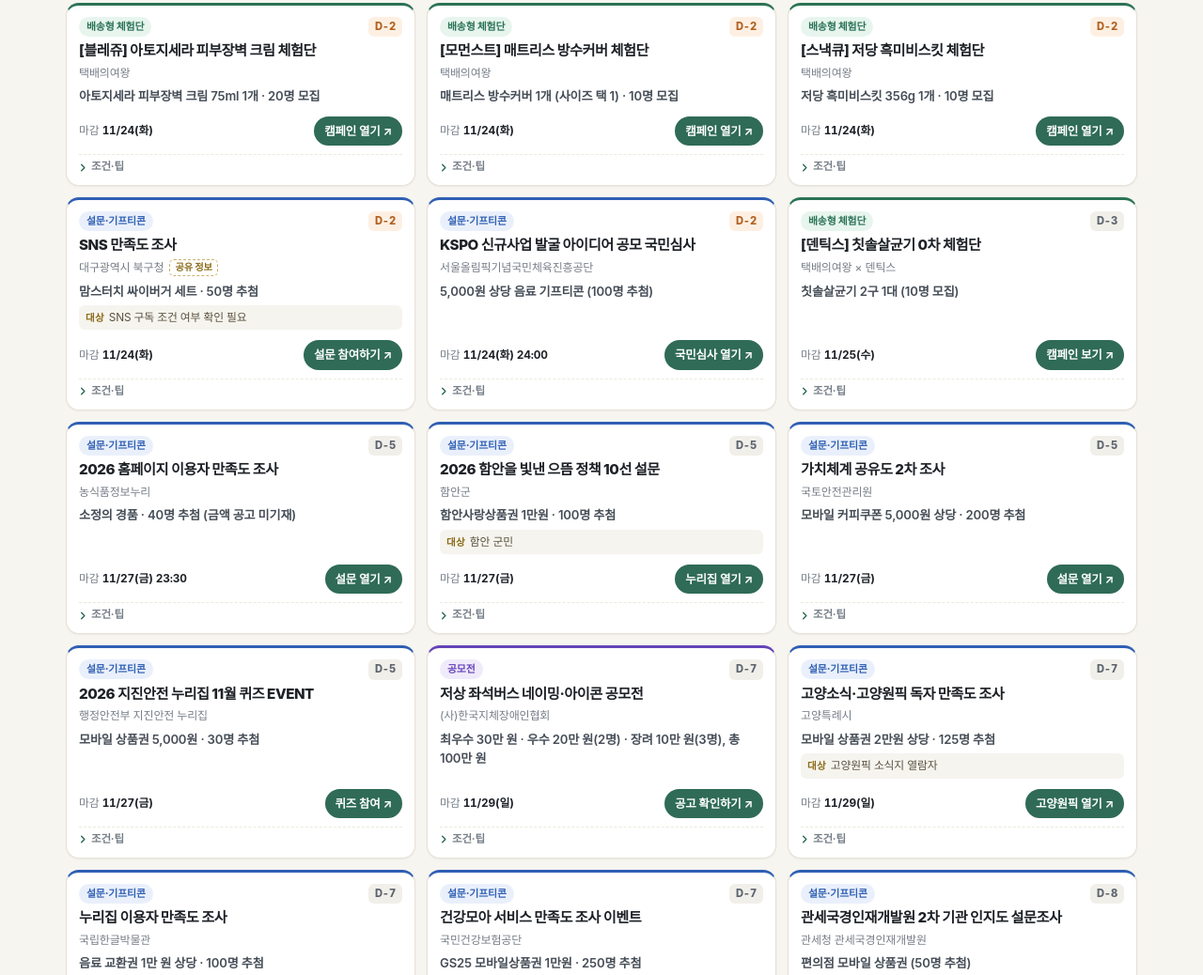
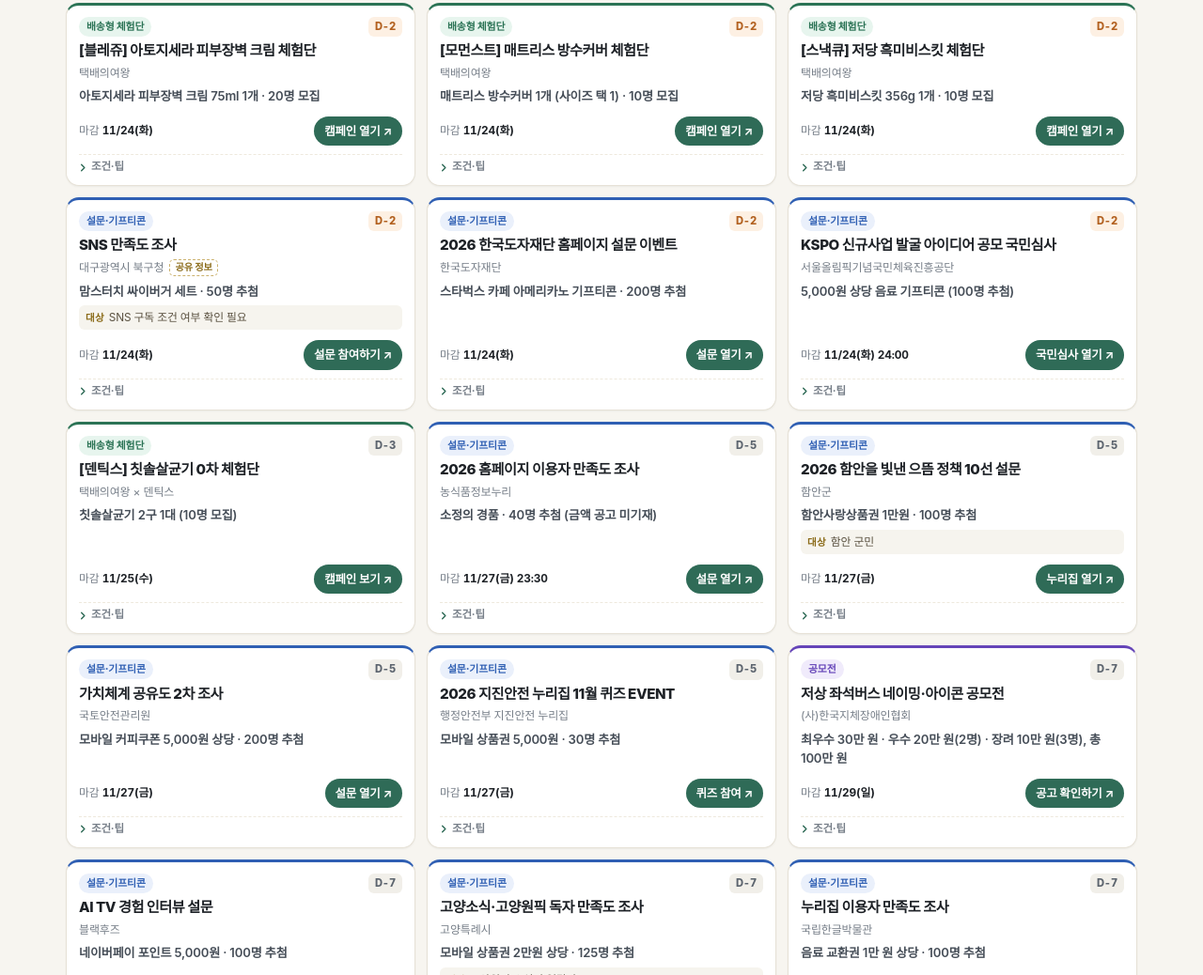
Before and after one commit to arin-papa/arin-papa.github.io, a plain HTML site: page index.html in a window 1280 px wide. Shown: the part 1762-2800 px from the top of the page at 94% size. Drawn offline with Linux system fonts and the light colour scheme.

Commit message:
혜택노트: 11/22 기준 51건 갱신 — 0원 설문·퀴즈 4건 추가(한국도자재단·전남광주 이모지퀴즈·AI TV 인터뷰·국가데이터처 퀴즈), 제목·설명 건수 51건 정정

```diff
--- a/data/events.js
+++ b/data/events.js
@@ -1,6 +1,6 @@
 /*!
  * 아린아빠 혜택노트 — 목록 데이터
- * 최종 확인일: 2026-11-21 (대한민국 기준) / 무료혜택 49건 · 육아템 18종
+ * 최종 확인일: 2026-11-22 (대한민국 기준) / 무료혜택 51건 · 육아템 18종
  *
  * 원칙
  *  - 참가비·제품비·배송비를 신청자가 부담하지 않는 항목만 담습니다.
@@ -14,7 +14,7 @@
   "use strict";
 
   var DATA = {
-    updatedAt: "2026-11-21",
+    updatedAt: "2026-11-22",
 
     categories: [
       { id: "all", label: "전체" },
@@ -25,6 +25,74 @@
     ],
 
     events: [
+      {
+        id: "survey-kocef-2026",
+        cat: "survey",
+        title: "2026 한국도자재단 홈페이지 설문 이벤트",
+        host: "한국도자재단",
+        benefit: "스타벅스 카페 아메리카노 기프티콘 · 200명 추첨",
+        condition: "재단 홈페이지 본인인증 로그인 후 이벤트 페이지에서 설문 응답. 0원",
+        deadline: "2026-11-24",
+        announce: "2026-12-03 (홈페이지 공지)",
+        url: "https://www.kocef.org/06center/2026/event.asp",
+        urlLabel: "설문 열기",
+        source: "한국도자재단 공지(공고 2026-174호, 11/22 확인)",
+        checked: "2026-11-22",
+        verified: true,
+        posted: "2026-11-22",
+        tip: "200명을 뽑는 넉넉한 추첨이지만, 참여하려면 재단 홈페이지에서 본인인증 로그인을 먼저 해야 합니다. 로그인 없이 바로 응답하는 폼은 아닙니다."
+      },
+      {
+        id: "survey-jgfez-emoji",
+        cat: "survey",
+        title: "전남광주경제자유구역청 이모지퀴즈 이벤트",
+        host: "전남광주경제자유구역청",
+        benefit: "네이버페이 2,000원권 · 200명 추첨",
+        condition: "블로그 이웃추가 또는 링크드인 팔로우 후, 인증샷과 5글자 정답을 구글폼으로 제출. 0원",
+        deadline: "2026-11-29",
+        announce: "12월 1주차 (블로그·링크드인 공지)",
+        url: "https://forms.gle/KAtBGdC6DrfcYxA57",
+        urlLabel: "퀴즈 폼 열기",
+        source: "전남광주경제자유구역청 이벤트 공지(11/22 확인)",
+        checked: "2026-11-22",
+        verified: true,
+        posted: "2026-11-22",
+        tip: "정답은 5글자이고 힌트는 주최 측 블로그 게시물에 있습니다. 팔로우 인증샷이 빠지면 추첨에서 제외되니 캡처를 함께 올려야 합니다."
+      },
+      {
+        id: "survey-blackhuz-aitv",
+        cat: "survey",
+        title: "AI TV 경험 인터뷰 설문",
+        host: "블랙후즈",
+        benefit: "네이버페이 포인트 5,000원 · 100명 추첨",
+        condition: "AI TV 사용 경험을 묻는 인터뷰형 설문(약 20분)을 끝까지 마치고 이메일 입력. 0원",
+        deadline: "2026-11-29",
+        announce: "개별 연락 (12/17 이내 지급)",
+        url: "https://signal.askcuri.com/v/030db12b-8106-4cfe-bb30-5f72bafe6a82",
+        urlLabel: "설문 열기",
+        source: "블랙후즈 이벤트 안내(11/22 확인)",
+        checked: "2026-11-22",
+        verified: true,
+        posted: "2026-11-22",
+        tip: "20분 정도 걸리고 일부 문항은 음성으로 답합니다. 마지막에 이메일을 넣어야 추첨 대상이 되고, 성의 없는 응답은 제외됩니다."
+      },
+      {
+        id: "survey-kostat-medical-quiz",
+        cat: "survey",
+        title: "의학 속 데이터 이야기 퀴즈 이벤트",
+        host: "국가데이터처·디지털에볼루션",
+        benefit: "네이버페이 5,000원 모바일 쿠폰 · 40명 추첨",
+        condition: "국가데이터처 유튜브 구독·영상 좋아요 + 영상 댓글로 퀴즈 정답과 시청 소감 작성. 0원",
+        deadline: "2026-12-02",
+        announce: "2026-12-09 (유튜브 커뮤니티·인스타그램·블로그)",
+        url: "https://youtu.be/vLcXqdzwsA4",
+        urlLabel: "영상 보기",
+        source: "국가데이터처 이벤트 공지(11/22 확인)",
+        checked: "2026-11-22",
+        verified: true,
+        posted: "2026-11-22",
+        tip: "정답은 영상 4분 53초부터 나오는 통계 이야기에 있습니다. 댓글은 반드시 유튜브 영상에 남겨야 하고, 공지 게시글 댓글로는 인정되지 않습니다."
+      },
       {
         id: "survey-rural6-convergence",
         cat: "survey",
--- a/index.html
+++ b/index.html
@@ -3,14 +3,14 @@
 <head>
 <meta charset="utf-8">
 <meta name="viewport" content="width=device-width, initial-scale=1">
-<title>아린아빠 혜택노트 | 0원 육아·생활 무료혜택 47건 · 육아템 18종</title>
-<meta name="description" content="결제 0원으로 참여하는 육아 체험팩, 공공기관 설문·퀴즈, 배송형 체험단, 간단 공모전 47건과 생후 6개월 육아템 18종을 마감일·조건·원문 링크로 정리했습니다. 2026년 11월 21일 기준.">
+<title>아린아빠 혜택노트 | 0원 육아·생활 무료혜택 51건 · 육아템 18종</title>
+<meta name="description" content="결제 0원으로 참여하는 육아 체험팩, 공공기관 설문·퀴즈, 배송형 체험단, 간단 공모전 51건과 생후 6개월 육아템 18종을 마감일·조건·원문 링크로 정리했습니다. 2026년 11월 22일 기준.">
 <meta name="robots" content="index, follow">
 <meta name="theme-color" content="#2f6b57">
 <link rel="canonical" href="https://arin-papa.github.io/">
 <meta property="og:type" content="website">
-<meta property="og:title" content="아린아빠 혜택노트 — 0원 육아·생활 혜택 46건">
-<meta property="og:description" content="무료혜택 47건을 마감순으로, 육아템 18종을 가격·체크포인트와 함께 한 화면에 정리했습니다.">
+<meta property="og:title" content="아린아빠 혜택노트 — 0원 육아·생활 혜택 51건">
+<meta property="og:description" content="무료혜택 51건을 마감순으로, 육아템 18종을 가격·체크포인트와 함께 한 화면에 정리했습니다.">
 <meta property="og:site_name" content="아린아빠 혜택노트">
 <meta property="og:image" content="https://arin-papa.github.io/assets/hero-og.jpg">
 <meta property="og:image:width" content="1200">
@@ -66,7 +66,7 @@
           생후 6개월 육아템 18종을 조건·원문 링크와 함께 정리했습니다.
         </p>
         <ul class="stat-chips">
-          <li><strong id="statTotal">46</strong> 무료혜택</li>
+          <li><strong id="statTotal">51</strong> 무료혜택</li>
           <li><strong id="statItems">13</strong> 육아템</li>
           <li><strong>매일</strong> 갱신</li>
           <li class="chip-soon"><strong id="statSoon">0</strong> 3일 내 마감</li>
@@ -82,7 +82,7 @@
     <div class="wrap">
       <div class="view-tabs" id="viewTabs" role="tablist" aria-label="보기">
         <button type="button" role="tab" class="view-tab is-active" data-view="events" aria-selected="true" aria-controls="view-events">
-          무료혜택 <span class="vt-count" id="vtEvents">46</span>
+          무료혜택 <span class="vt-count" id="vtEvents">51</span>
         </button>
         <button type="button" role="tab" class="view-tab" data-view="babyitems" aria-selected="false" aria-controls="view-babyitems">
           육아템 비교 <span class="vt-count">13</span>
@@ -122,7 +122,7 @@
     <p class="stale" id="staleNotice" hidden></p>
         <noscript>
       <div class="nojs">
-        <p class="nojs-title">자바스크립트를 끄고 보시는 경우 — 2026-11-21 기준 마감 전 목록</p>
+        <p class="nojs-title">자바스크립트를 끄고 보시는 경우 — 2026-11-22 기준 마감 전 목록</p>
         <ul>
         <li><span class="nojs-cat">공모전</span> <a href="https://blog.naver.com/ppspr/224440256164" target="_blank" rel="noopener noreferrer">2026 조달청 AI 게임·콘텐츠 공모전</a> <span class="nojs-meta">조달청 · 마감 11/22(일)</span></li>
         <li><span class="nojs-cat">설문·기프티콘</span> <a href="https://bukgu.gwangju.kr/policyQuizForm.es?mid=a10202140100&amp;pq_seq=286" target="_blank" rel="noopener noreferrer">전남광주통합특별시 북구 제41회 정책퀴즈</a> <span class="nojs-meta">전남광주통합특별시 북구 · 마감 11/22(일) 24:00</span></li>
@@ -146,6 +146,7 @@
         <li><span class="nojs-cat">배송형 체험단</span> <a href="https://tqueens.net/taste/1641048" target="_blank" rel="noopener noreferrer">[모먼스트] 매트리스 방수커버 체험단</a> <span class="nojs-meta">택배의여왕 · 마감 11/24(화)</span></li>
         <li><span class="nojs-cat">배송형 체험단</span> <a href="https://tqueens.net/taste/1634371" target="_blank" rel="noopener noreferrer">[스낵큐] 저당 흑미비스킷 체험단</a> <span class="nojs-meta">택배의여왕 · 마감 11/24(화)</span></li>
         <li><span class="nojs-cat">설문·기프티콘</span> <a href="https://naver.me/5vJ9wBGB" target="_blank" rel="noopener noreferrer">SNS 만족도 조사</a> <span class="nojs-meta">대구광역시 북구청 · 마감 11/24(화)</span></li>
+        <li><span class="nojs-cat">설문·기프티콘</span> <a href="https://www.kocef.org/06center/2026/event.asp" target="_blank" rel="noopener noreferrer">2026 한국도자재단 홈페이지 설문 이벤트</a> <span class="nojs-meta">한국도자재단 · 마감 11/24(화)</span></li>
         <li><span class="nojs-cat">설문·기프티콘</span> <a href="https://modu.go.kr/fron/jdgmn/jdgmnView.do?menu_id=393&amp;qustnr_id=ad8b2fec1f24433f85203953e7700d65" target="_blank" rel="noopener noreferrer">KSPO 신규사업 발굴 아이디어 공모 국민심사</a> <span class="nojs-meta">서울올림픽기념국민체육진흥공단 · 마감 11/24(화) 24:00</span></li>
         <li><span class="nojs-cat">배송형 체험단</span> <a href="https://tqueens.net/taste/1660064" target="_blank" rel="noopener noreferrer">[덴틱스] 칫솔살균기 0차 체험단</a> <span class="nojs-meta">택배의여왕 × 덴틱스 · 마감 11/25(수)</span></li>
         <li><span class="nojs-cat">설문·기프티콘</span> <a href="https://form.naver.com/response/AJpHyznLro8" target="_blank" rel="noopener noreferrer">2026 홈페이지 이용자 만족도 조사</a> <span class="nojs-meta">농식품정보누리 · 마감 11/27(금) 23:30</span></li>
@@ -153,8 +154,10 @@
         <li><span class="nojs-cat">설문·기프티콘</span> <a href="https://docs.google.com/forms/d/e/1FAIpQLScbULxGiqtyLKZudfC277jBbyqD3F9ARdtvrijmKfpslPKqsw/viewform" target="_blank" rel="noopener noreferrer">가치체계 공유도 2차 조사</a> <span class="nojs-meta">국토안전관리원 · 마감 11/27(금)</span></li>
         <li><span class="nojs-cat">설문·기프티콘</span> <a href="https://forms.gle/QWdVmEYnasWsddWJ8" target="_blank" rel="noopener noreferrer">2026 지진안전 누리집 11월 퀴즈 EVENT</a> <span class="nojs-meta">행정안전부 지진안전 누리집 · 마감 11/27(금)</span></li>
         <li><span class="nojs-cat">공모전</span> <a href="https://main.kotsa.or.kr/portal/bbs/notice_view.do?bbscCode=notice&amp;bbscSeqn=18460&amp;menuCode=05010100" target="_blank" rel="noopener noreferrer">저상 좌석버스 네이밍·아이콘 공모전</a> <span class="nojs-meta">(사)한국지체장애인협회 · 마감 11/29(일)</span></li>
+        <li><span class="nojs-cat">설문·기프티콘</span> <a href="https://signal.askcuri.com/v/030db12b-8106-4cfe-bb30-5f72bafe6a82" target="_blank" rel="noopener noreferrer">AI TV 경험 인터뷰 설문</a> <span class="nojs-meta">블랙후즈 · 마감 11/29(일)</span></li>
         <li><span class="nojs-cat">설문·기프티콘</span> <a href="https://www.gy1pick.kr" target="_blank" rel="noopener noreferrer">고양소식·고양원픽 독자 만족도 조사</a> <span class="nojs-meta">고양특례시 · 마감 11/29(일)</span></li>
         <li><span class="nojs-cat">설문·기프티콘</span> <a href="https://d2y0dq2lemx2do.cloudfront.net" target="_blank" rel="noopener noreferrer">누리집 이용자 만족도 조사</a> <span class="nojs-meta">국립한글박물관 · 마감 11/29(일)</span></li>
+        <li><span class="nojs-cat">설문·기프티콘</span> <a href="https://forms.gle/KAtBGdC6DrfcYxA57" target="_blank" rel="noopener noreferrer">전남광주경제자유구역청 이모지퀴즈 이벤트</a> <span class="nojs-meta">전남광주경제자유구역청 · 마감 11/29(일)</span></li>
         <li><span class="nojs-cat">설문·기프티콘</span> <a href="https://www.nhis.or.kr" target="_blank" rel="noopener noreferrer">건강모아 서비스 만족도 조사 이벤트</a> <span class="nojs-meta">국민건강보험공단 · 마감 11/29(일)</span></li>
         <li><span class="nojs-cat">설문·기프티콘</span> <a href="https://www.epeople.go.kr/nep/thk/subj/SubjThinkList.npaid" target="_blank" rel="noopener noreferrer">관세국경인재개발원 2차 기관 인지도 설문조사</a> <span class="nojs-meta">관세청 관세국경인재개발원 · 마감 11/30(월) 00:00</span></li>
         <li><span class="nojs-cat">설문·기프티콘</span> <a href="https://modu.go.kr/fron/jdgmn/jdgmnView.do?menu_id=393&amp;qustnr_id=f8772134e8a44ee194218261dfae53c2" target="_blank" rel="noopener noreferrer">2026 농식품 기술상용화 우수성과 국민투표</a> <span class="nojs-meta">농림식품기술기획평가원 · 마감 11/30(월) 15:00</span></li>
@@ -168,6 +171,7 @@
         <li><span class="nojs-cat">설문·기프티콘</span> <a href="https://form.naver.com/response/1w5gUehLRwP" target="_blank" rel="noopener noreferrer">11월 보훈문화 종합 포털 퀴즈 이벤트</a> <span class="nojs-meta">국가보훈부 · 마감 11/30(월)</span></li>
         <li><span class="nojs-cat">설문·기프티콘</span> <a href="https://nabo.go.kr/ko/fiscalQuiz/quiz.do?key=2507040020" target="_blank" rel="noopener noreferrer">11월 재정 퀴즈</a> <span class="nojs-meta">국회예산정책처 · 마감 11/30(월)</span></li>
         <li><span class="nojs-cat">설문·기프티콘</span> <a href="https://job.gwangyang.go.kr" target="_blank" rel="noopener noreferrer">굿잡광양 서비스 만족도 조사</a> <span class="nojs-meta">광양시 · 마감 12/2(수)</span></li>
+        <li><span class="nojs-cat">설문·기프티콘</span> <a href="https://youtu.be/vLcXqdzwsA4" target="_blank" rel="noopener noreferrer">의학 속 데이터 이야기 퀴즈 이벤트</a> <span class="nojs-meta">국가데이터처·디지털에볼루션 · 마감 12/2(수)</span></li>
         <li><span class="nojs-cat">공모전</span> <a href="https://form.naver.com/response/JsbhhcPWUcK" target="_blank" rel="noopener noreferrer">「신청주의 개선」 정책브랜드 명칭·슬로건 공모전</a> <span class="nojs-meta">보건복지부 · 마감 12/4(금)</span></li>
         <li><span class="nojs-cat">설문·기프티콘</span> <a href="https://forms.gle/d4qEg4VeLMq3tfbU6" target="_blank" rel="noopener noreferrer">부산 시민열린마루 홈페이지 개선의견 이벤트</a> <span class="nojs-meta">부산광역시 · 마감 12/4(금)</span></li>
         <li><span class="nojs-cat">설문·기프티콘</span> <a href="https://naver.me/58qm5d7i" target="_blank" rel="noopener noreferrer">조달사업통계 만족도·개선의견 설문</a> <span class="nojs-meta">조달청 · 마감 12/15(화)</span></li>
```
Also changed, not shown: 1 other file.
